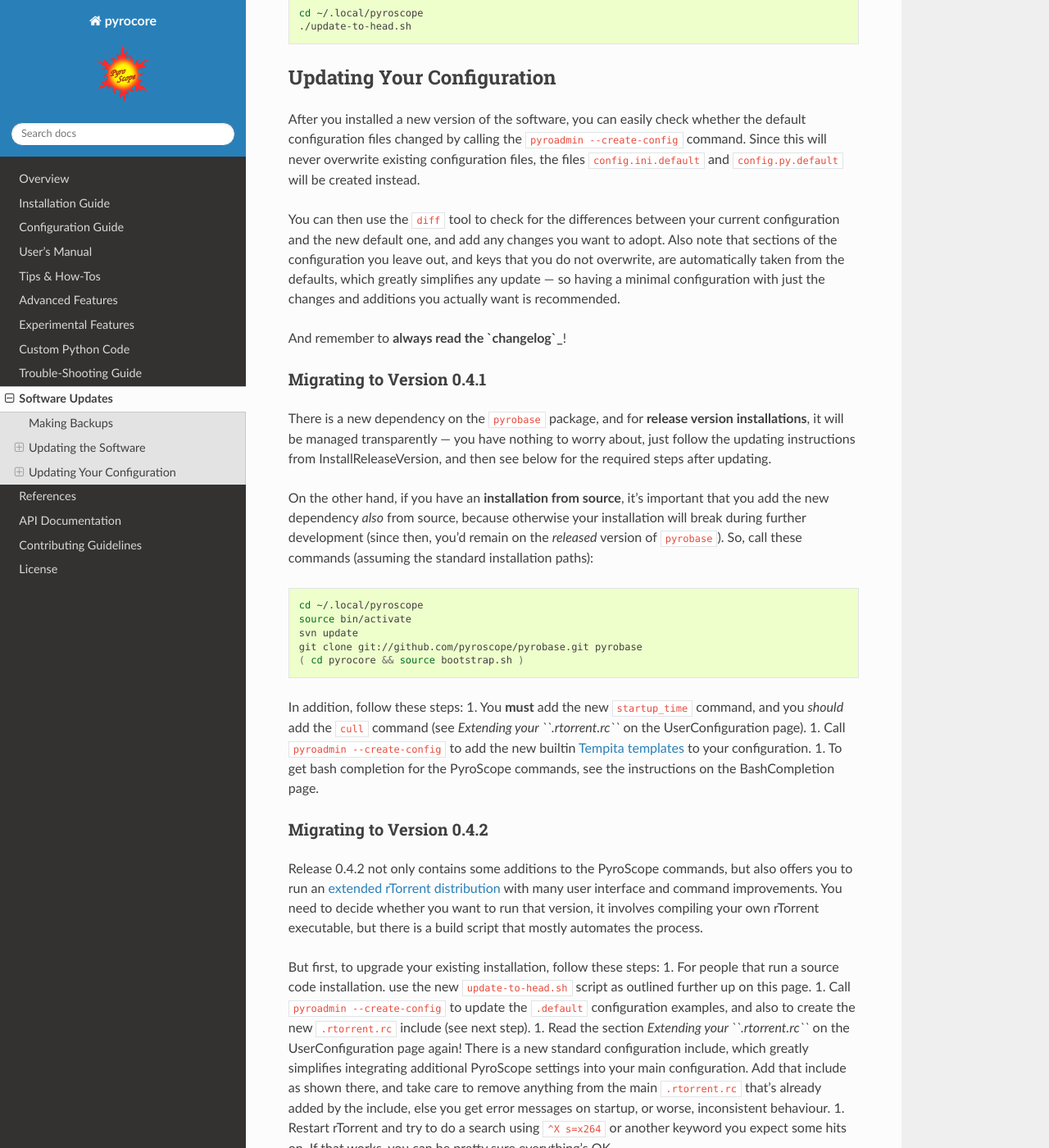
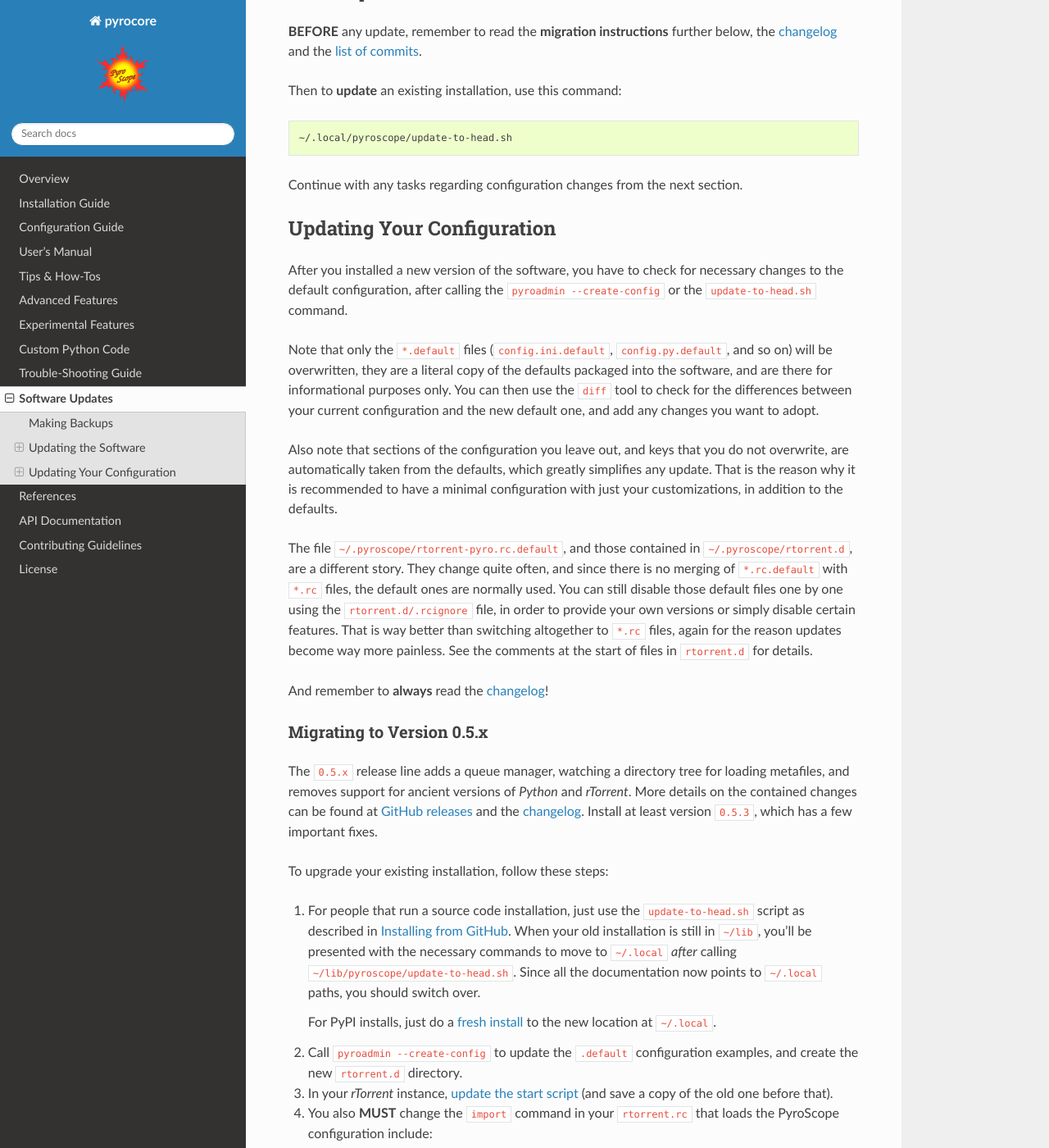
Before and after one commit to pyroscope/pyrocore, a Sphinx documentation site: the page built from docs/updating.rst, in a window 1280 px wide and 1400 px high, scrolled down 1714 px. Shown: the whole window at 82% size. Built offline with Sphinx 7.4.7 and the Read the Docs theme 2.0.0, drawn with Linux system fonts in a browser that asks for light colours; some of the changed text lies outside the part shown.

Commit message:
docs: fixed the update instructions

```diff
--- a/docs/updating.rst
+++ b/docs/updating.rst
@@ -14,26 +14,28 @@ a new release version or git revision.
 
 These steps should make a copy of pretty much anything important:
 
- #. Copy your rTorrent session data (rTorrent needs to be running):
+ #. Copy your *rTorrent* session data and configuration (``rtorrent`` needs to be running):
 
     .. code-block:: bash
 
         rtxmlrpc -q session.save
-        tar cvfz /tmp/session-backup-$USER-$(date +'%Y-%m-%d').tgz \
-            $(echo $(rtxmlrpc session.path)/ | tr -s / /)*.torrent
+        tar cvfz /tmp/instance-backup-$USER-$(date +'%Y-%m-%d').tgz \
+            $(echo $(rtxmlrpc session.path)/ | tr -s / /)*.torrent \
+            ~/rtorrent/*.rc ~/rtorrent/rtorrent.d ~/rtorrent/start
 
- #. Backup your current PyroScope virtualenv and configuration:
+ #. Backup your current *PyroScope* virtualenv and configuration
+    (use ``~/lib`` instead of ``~/.local`` for installations before ``0.5.1``):
 
     .. code-block:: bash
 
         tar cvfz /tmp/pyroscope-backup-$USER-$(date +'%Y-%m-%d').tgz \
             ~/.pyroscope/ ~/.local/pyroscope/
 
- #. Depending on how you install rTorrent, make a copy of the rTorrent
-    executable. Note that the ``rTorrent-PS`` build script installs into
-    versioned directories, i.e. using that you don't have to worry if
-    changing the rTorrent version ­— the old one is still available, and
-    you can switch back easily.
+ #. Depending on how you installed *rTorrent*, make a copy of the ``rtorrent``
+    executable and ``libtorrent*.so*``.
+    Note that the `rTorrent-PS`_ build script installs into versioned directories,
+    i.e. using that you don't have to worry if changing to a new *rTorrent* version
+    ­— the old one is still available, and you can switch back easily.
 
 
 .. _software-update:
@@ -57,15 +59,19 @@ How to Do a Release Version Software Update
 Remember to read the **migration instructions** further below, and the `changelog`_,
 **BEFORE** installing any new version.
 
-Then to **update** an existing installation, use this command **if** you
-used the instructions on the InstallReleaseVersion page:
+Then to **update** an existing installation, use these commands
+(but note the ``0.5.1`` update is different, see below):
 
 .. code-block:: bash
 
-    sudo easy_install --prefix /usr/local -U pyrocore
+    cd ~/.local/pyroscope
+    bin/pip install -U "pyrocore[templating]"
+    ln -nfs $(egrep -l '(from.pyrocore.scripts|entry_point.*pyrocore.*console_scripts)' $PWD/bin/*) ~/bin
+
+If you used ``pip install --user -U pyrocore`` without creating a virtualenv, just repeat that command.
 
 Now **skip** the next section describing a source installation upgrade,
-and go to the configuration update further below.
+and go to the :ref:`configuration update <config-update>` further below.
 
 
 .. _software-update-from-source:
@@ -76,12 +82,13 @@ How to Update a Source Installation to the Newest Code
 **BEFORE** any update, remember to read the **migration instructions**
 further below, the `changelog`_ and the `list of commits`_.
 
-Then to **update** an existing installation, use these commands:
+Then to **update** an existing installation, use this command:
 
 .. code-block:: bash
 
-    cd ~/.local/pyroscope
-    ./update-to-head.sh
+    ~/.local/pyroscope/update-to-head.sh
+
+Continue with any tasks regarding configuration changes from the next section.
 
 
 .. _config-update:
@@ -89,98 +96,59 @@ Then to **update** an existing installation, use these commands:
 Updating Your Configuration
 ---------------------------
 
-After you installed a new version of the software, you can easily check
-whether the default configuration files changed by calling the
-``pyroadmin --create-config`` command. Since this will never overwrite
-existing configuration files, the files ``config.ini.default`` and
-``config.py.default`` will be created instead.
+After you installed a new version of the software,
+you have to check for necessary changes to the default configuration,
+after calling the ``pyroadmin --create-config`` or the ``update-to-head.sh`` command.
 
+Note that only the ``*.default`` files (``config.ini.default``, ``config.py.default``,
+and so on) will be overwritten, they are a literal copy of
+the defaults packaged into the software, and are there for informational purposes only.
 You can then use the ``diff`` tool to check for the differences between
 your current configuration and the new default one, and add any changes
-you want to adopt. Also note that sections of the configuration you
+you want to adopt.
+
+Also note that sections of the configuration you
 leave out, and keys that you do not overwrite, are automatically taken
-from the defaults, which greatly simplifies any update — so having a
-minimal configuration with just the changes and additions you actually
-want is recommended.
+from the defaults, which greatly simplifies any update.
+That is the reason why it is recommended to have a minimal configuration
+with just your customizations, in addition to the defaults.
 
-And remember to **always read the `changelog`_**!
+The file ``~/.pyroscope/rtorrent-pyro.rc.default``,
+and those contained in ``~/.pyroscope/rtorrent.d``, are a different story.
+They change quite often, and since there is no merging of ``*.rc.default`` with
+``*.rc`` files, the default ones are normally used.
+You can still disable those default files one by one using the ``rtorrent.d/.rcignore`` file,
+in order to provide your own versions or simply disable certain features.
+That is way better than switching altogether to ``*.rc`` files,
+again for the reason updates become way more painless.
+See the comments at the start of files in ``rtorrent.d`` for details.
+
+And remember to **always** read the `changelog`_!
 
 
-Migrating to Version 0.4.1
+Migrating to Version 0.5.x
 ^^^^^^^^^^^^^^^^^^^^^^^^^^
 
-There is a new dependency on the ``pyrobase`` package, and for **release
-version installations**, it will be managed transparently — you have
-nothing to worry about, just follow the updating instructions from
-InstallReleaseVersion, and then see below for the required steps after
-updating.
-
-On the other hand, if you have an **installation from source**, it's
-important that you add the new dependency *also* from source, because
-otherwise your installation will break during further development (since
-then, you'd remain on the *released* version of ``pyrobase``). So, call
-these commands (assuming the standard installation paths):
-
-.. code-block:: bash
-
-    cd ~/.local/pyroscope
-    source bin/activate
-    svn update
-    git clone git://github.com/pyroscope/pyrobase.git pyrobase
-    ( cd pyrocore && source bootstrap.sh )
-
-In addition, follow these steps: 1. You **must** add the new
-``startup_time`` command, and you *should* add the ``cull`` command (see
-*Extending your ``.rtorrent.rc``* on the UserConfiguration page). 1.
-Call ``pyroadmin --create-config`` to add the new builtin `Tempita
-templates <OutputTemplates.md>`_ to your configuration. 1. To get bash
-completion for the PyroScope commands, see the instructions on the
-BashCompletion page.
-
-
-Migrating to Version 0.4.2
-^^^^^^^^^^^^^^^^^^^^^^^^^^
-
-Release 0.4.2 not only contains some additions to the PyroScope
-commands, but also offers you to run an `extended rTorrent
-distribution <RtorrentExtended.md>`_ with many user interface and
-command improvements. You need to decide whether you want to run that
-version, it involves compiling your own rTorrent executable, but there
-is a build script that mostly automates the process.
-
-But first, to upgrade your existing installation, follow these steps: 1.
-For people that run a source code installation. use the new
-``update-to-head.sh`` script as outlined further up on this page. 1.
-Call ``pyroadmin --create-config`` to update the ``.default``
-configuration examples, and also to create the new ``.rtorrent.rc``
-include (see next step). 1. Read the section *Extending your
-``.rtorrent.rc``* on the UserConfiguration page again! There is a new
-standard configuration include, which greatly simplifies integrating
-additional PyroScope settings into your main configuration. Add that
-include as shown there, and take care to remove anything from the main
-``.rtorrent.rc`` that's already added by the include, else you get error
-messages on startup, or worse, inconsistent behaviour. 1. Restart
-rTorrent and try to do a search using ``^X s=x264`` or another keyword
-you expect some hits on. If that works, you can be pretty sure
-everything's OK
-
-The new stable version 0.8.9 of rTorrent is now supported by this
-release, see RtXmlRpcMigration for details.
-
-
-Migrating to Version 0.5.1 (UNRELEASED)
-^^^^^^^^^^^^^^^^^^^^^^^^^^^^^^^^^^^^^^^
-
-The ``0.5.1`` release adds a queue manager,
+The ``0.5.x`` release line adds a queue manager,
 watching a directory tree for loading metafiles,
 and removes support for ancient versions of *Python* and *rTorrent*.
+More details on the contained changes can be found at `GitHub releases`_ and the `changelog`_.
+Install at least version ``0.5.3``, which has a few important fixes.
 
 To upgrade your existing installation, follow these steps:
 
-#. For people that run a source code installation. use the ``update-to-head.sh``
-   script as usual, outlined further up on this page.
+#. For people that run a source code installation, just use the ``update-to-head.sh``
+   script as described in :ref:`Installing from GitHub <install-from-github>`.
+   When your old installation is still in ``~/lib``, you'll be presented with
+   the necessary commands to move to ``~/.local`` *after* calling
+   ``~/lib/pyroscope/update-to-head.sh``.
+   Since all the documentation now points to ``~/.local`` paths, you should switch over.
+
+   For PyPI installs, just do a :ref:`fresh install <install-from-pypi>` to the new location
+   at ``~/.local``.
 #. Call ``pyroadmin --create-config`` to update the ``.default`` configuration
-   examples.
+   examples, and create the new ``rtorrent.d`` directory.
+#. In your *rTorrent* instance, `update the start script`_ (and save a copy of the old one before that).
 #. You also **MUST** change the ``import`` command in your ``rtorrent.rc``
    that loads the PyroScope configuration include:
 
@@ -194,6 +162,33 @@ To upgrade your existing installation, follow these steps:
    and/or the tree watch feature; both are inactive by default and need to be
    enabled. You also need to add the new ``pyro_watchdog`` schedule into your
    configuration, as shown in the :doc:`setup`.
+#. Remember to restart *rTorrent* after any configutation changes.
 
+When you have a rather aged configuration, also consider switching to the new
+set of configuration files as found in the ``pimp-by-box`` project, that use
+the new command names through-out and are thus way more future-proof.
+
+There is an easy to use ``make-rtorrent-config.sh`` script, see
+`rTorrent Configuration`_ on how to use it.
+At the same time, `update the start script`_.
+Note that these configuration files also work with a plain vanilla *rTorrent* version,
+you do **not** need *rTorrent-PS* for them to work.
+
+In any case, **make a backup** of your configuration and scripts,
+as mentioned at the start of this chapter. After creating the new configuration,
+merge in what's missing from your old configuration, but `migrate to the new syntax`_ first.
+
+
+Migrating to Version 0.6.1 (UNRELEASED)
+^^^^^^^^^^^^^^^^^^^^^^^^^^^^^^^^^^^^^^^
+
+…
+
+
+.. _`rTorrent-PS`: https://github.com/pyroscope/rtorrent-ps#rtorrent-ps
+.. _`migrate to the new syntax`: https://github.com/rakshasa/rtorrent/wiki/RPC-Migration-0.9
+.. _`rTorrent Configuration`: https://github.com/pyroscope/rtorrent-ps/blob/master/docs/DebianInstallFromSource.md#rtorrent-configuration
+.. _`update the start script`: https://github.com/pyroscope/rtorrent-ps/blob/master/docs/DebianInstallFromSource.md#rtorrent-startup-script
+.. _`GitHub releases`: https://github.com/pyroscope/pyrocore/releases
 .. _`changelog`: https://github.com/pyroscope/pyrocore/blob/master/debian/changelog
 .. _`list of commits`: https://github.com/pyroscope/pyrocore/commits/master
```
